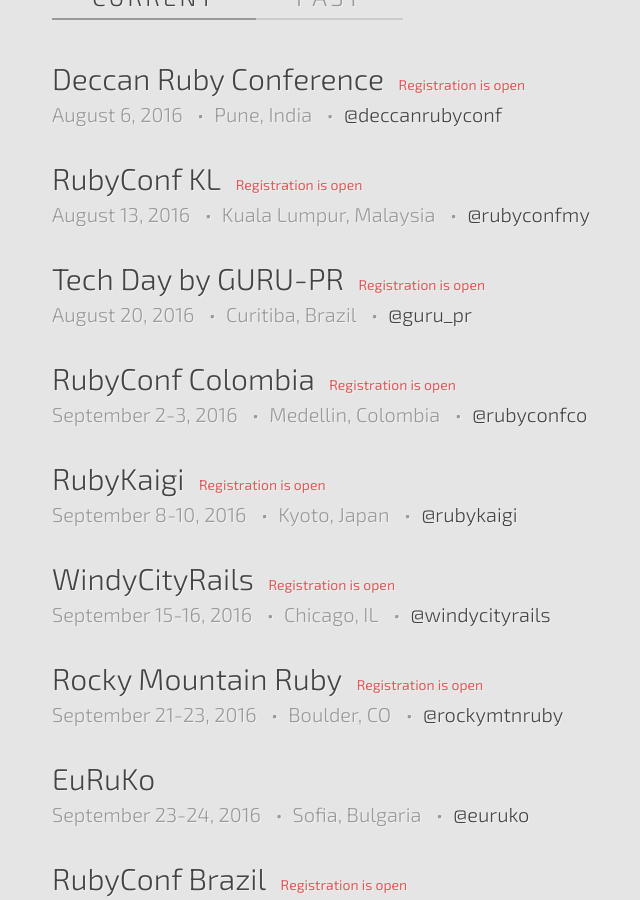
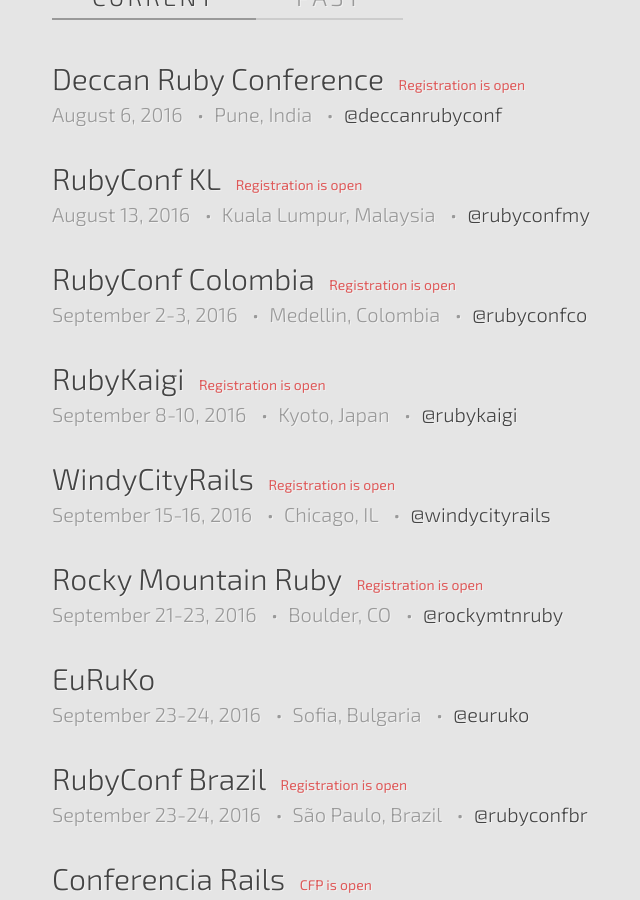
Before and after one commit to ruby-conferences/ruby-conferences.github.io, a Jekyll site: the page built from index.html, in a window 1280 px wide and 900 px high, scrolled down 502 px. Shown: the whole window, without its empty margins (188-828 px from the left). Built offline with Jekyll 4.4.1, drawn with Linux system fonts in a browser that asks for light colours.

Commit message:
Remove Tech Day from current

```diff
--- a/_data/current.yml
+++ b/_data/current.yml
@@ -10,13 +10,6 @@
   dates: "August 13, 2016"
   url: http://www.rubyconf.my/
   twitter: rubyconfmy
-  reg_phrase: Registration is open
-
-- name: Tech Day by GURU-PR
-  location: Curitiba, Brazil
-  dates: "August 20, 2016"
-  url: http://www.gurupr.org/eventos/2-tech-day-do-guru-pr
-  twitter: guru_pr
   reg_phrase: Registration is open
 
 - name: RubyConf Colombia
```
